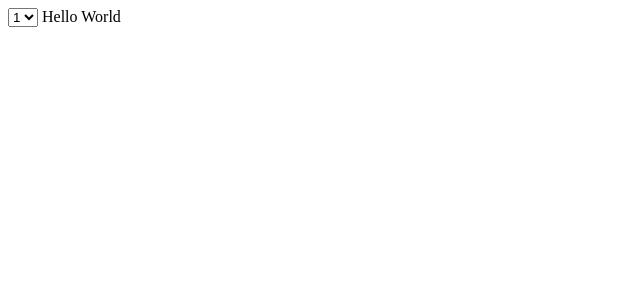
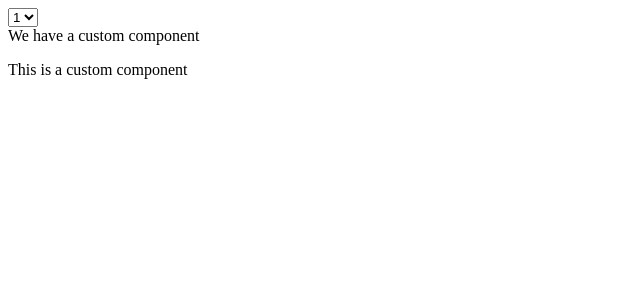
Before and after one commit to ZhiLiGod/Angular6, an Angular app: page / in a window 1280 px wide. Shown: the top 300 px of the page, without its empty margins (0-640 px from the left). Built offline with nearby package versions, Linux system fonts and the light colour scheme.

Commit message:
Hello Component

```diff
--- a/src/app/app.component.html
+++ b/src/app/app.component.html
@@ -4,5 +4,5 @@
   <option class="red">3</option>
   <option class="red">4</option>
 </select>
-
-Hello World
+<br />
+We have a custom component <app-hello></app-hello>
--- a/src/app/app.component.ts
+++ b/src/app/app.component.ts
@@ -1,4 +1,5 @@
 import { Component } from '@angular/core';
+import { HelloComponent } from './hello/hello.component';
 
 function log(target, name, descriptor) {
 	console.log(target, name, descriptor)
--- a/src/app/hello/hello.component.html
+++ b/src/app/hello/hello.component.html
@@ -1,3 +1,3 @@
 <p>
-  hello works!
+  This is a custom component
 </p>
```
